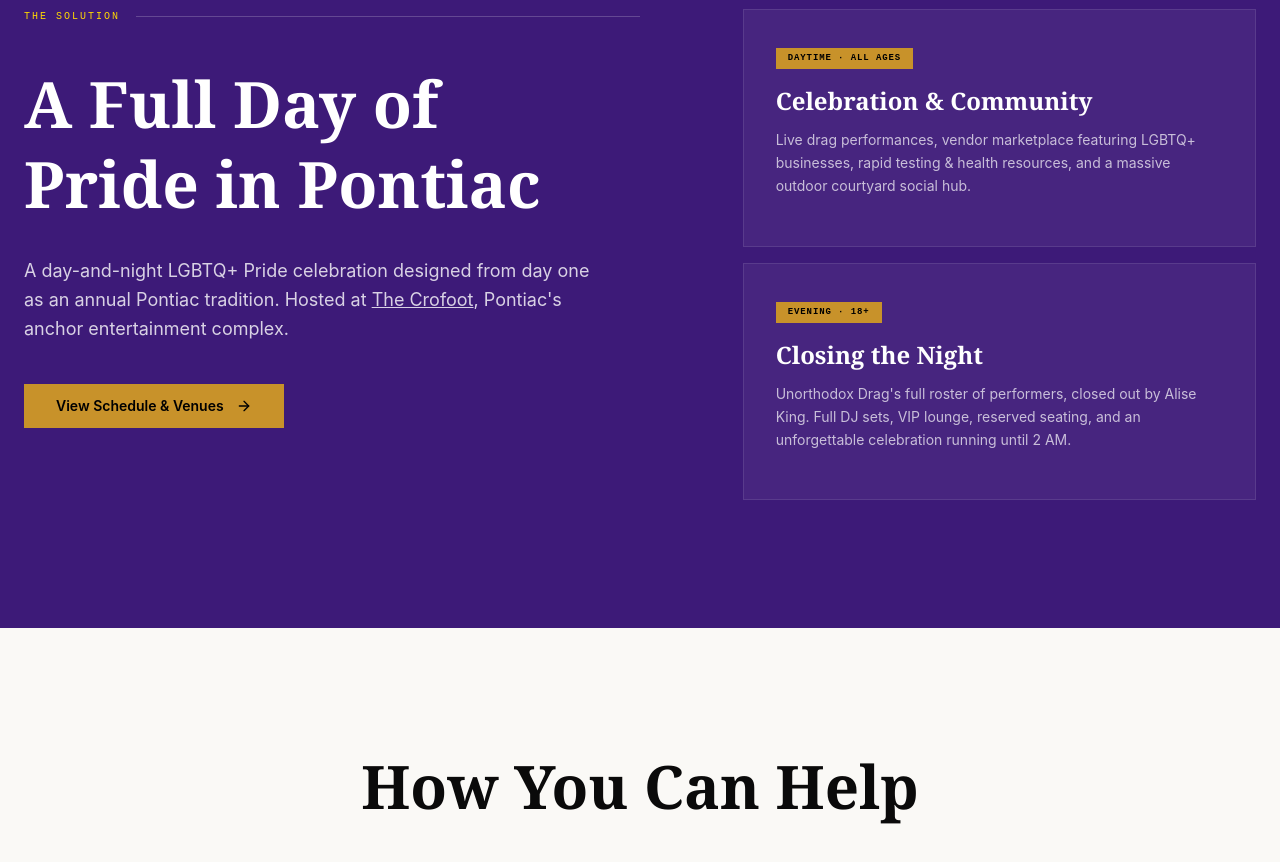
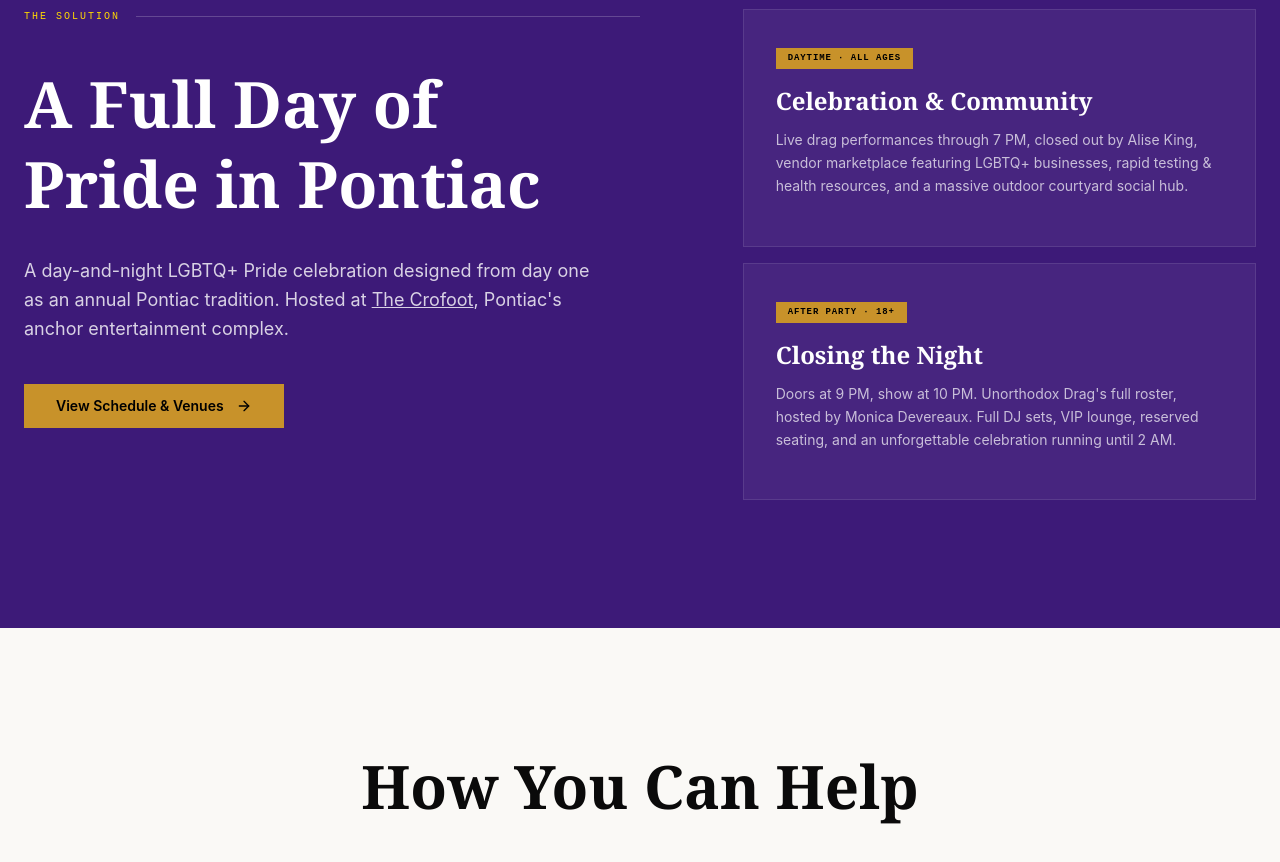
Before and after one commit to brokenbartender/pride-in-pontiac-2026, a React (Vite) app: page / in a window 1280 px wide. Shown: the part 2820-3682 px from the top of the page. Built offline with nearby package versions, Linux system fonts and the light colour scheme; no server answers.

Commit message:
Fix homepage: Alise King closes daytime, not the After Party — credit Monica Devereaux as After Party host

```diff
--- a/src/pages/Home.tsx
+++ b/src/pages/Home.tsx
@@ -188,12 +188,12 @@ export function Home() {
             <div className="bg-pride-white/5 border border-pride-white/10 p-8 hover:bg-pride-white/10 transition-colors">
               <span className="inline-block px-3 py-1 bg-pride-gold text-pride-black font-mono text-[9px] uppercase tracking-widest font-bold mb-4">Daytime &middot; All Ages</span>
               <h3 className="font-serif font-bold text-2xl mb-3">Celebration & Community</h3>
-              <p className="text-pride-white/70 text-sm leading-relaxed mb-4">Live drag performances, vendor marketplace featuring LGBTQ+ businesses, rapid testing & health resources, and a massive outdoor courtyard social hub.</p>
+              <p className="text-pride-white/70 text-sm leading-relaxed mb-4">Live drag performances through 7 PM, closed out by Alise King, vendor marketplace featuring LGBTQ+ businesses, rapid testing & health resources, and a massive outdoor courtyard social hub.</p>
             </div>
             <div className="bg-pride-white/5 border border-pride-white/10 p-8 hover:bg-pride-white/10 transition-colors">
-              <span className="inline-block px-3 py-1 bg-pride-gold text-pride-black font-mono text-[9px] uppercase tracking-widest font-bold mb-4">Evening &middot; 18+</span>
+              <span className="inline-block px-3 py-1 bg-pride-gold text-pride-black font-mono text-[9px] uppercase tracking-widest font-bold mb-4">After Party &middot; 18+</span>
               <h3 className="font-serif font-bold text-2xl mb-3">Closing the Night</h3>
-              <p className="text-pride-white/70 text-sm leading-relaxed mb-4">Unorthodox Drag's full roster of performers, closed out by Alise King. Full DJ sets, VIP lounge, reserved seating, and an unforgettable celebration running until 2 AM.</p>
+              <p className="text-pride-white/70 text-sm leading-relaxed mb-4">Doors at 9 PM, show at 10 PM. Unorthodox Drag's full roster, hosted by Monica Devereaux. Full DJ sets, VIP lounge, reserved seating, and an unforgettable celebration running until 2 AM.</p>
             </div>
           </div>
         </div>
```
